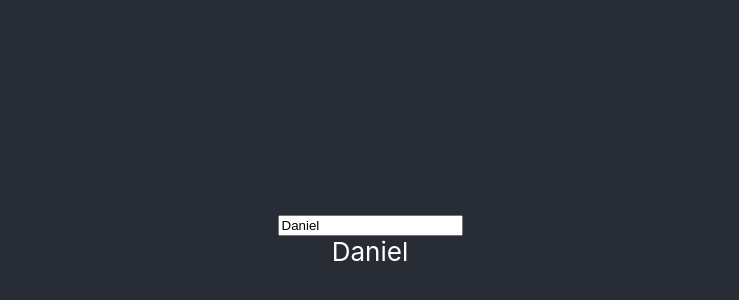
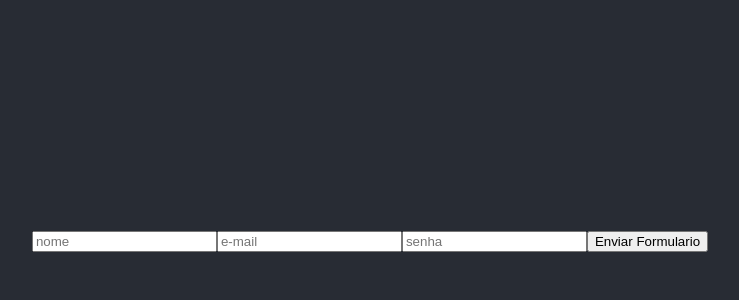
Before and after one commit to DanielAgostinhoSilva/erjs, a React (Create React App) app: page / in a window 1280 px wide. Shown: the part 164-464 px from the top of the page, without its empty margins (270-1009 px from the left). Built offline with nearby package versions, Linux system fonts and the light colour scheme.

Commit message:
feat: 2.30. Dica preciosa para lidar com formulários

```diff
--- a/src/components/Form.tsx
+++ b/src/components/Form.tsx
@@ -1,16 +1,47 @@
 import {useState} from "react";
 
 export default function Form() {
-    const [name, setName] = useState('Daniel')
-    return <div>
+    const [form, setForm] = useState({
+        name: '',
+        email: '',
+        password: ''
+    })
+
+    function handleSubmit(event: React.FormEvent<HTMLFormElement>) {
+        event.preventDefault()
+        console.log(form)
+    }
+
+
+    function handleInputChange(event: React.ChangeEvent<HTMLInputElement>) {
+        setForm({
+            ...form,
+            [event.target.name]: event.target.value
+        })
+    }
+
+    return <form onSubmit={handleSubmit}>
         <input
             placeholder="nome"
             type="text"
-            value={name}
-            onChange={event => setName(event.target.value)}
+            name={"name"}
+            value={form.name}
+            onChange={handleInputChange}
         />
-        <div>
-            {name}
-        </div>
-    </div>
+        <input
+            placeholder="e-mail"
+            type={'email'}
+            name={"email"}
+            value={form.email}
+            onChange={handleInputChange}
+        />
+        <input
+            placeholder="senha"
+            type={'password'}
+            name={"password"}
+            value={form.password}
+            onChange={handleInputChange}
+        />
+        <button type={"submit"}>Enviar Formulario</button>
+    </form>
 }
```
